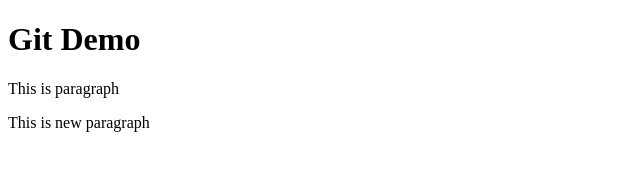
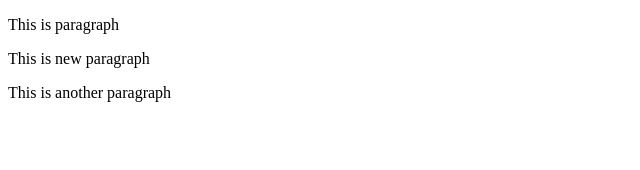
Before and after one commit to PPAP45/Demo_Git, a plain HTML site: page index.html in a window 1280 px wide. Shown: the whole page, without its empty margins (0-640 px from the left). Drawn offline with Linux system fonts and the light colour scheme.

Commit message:
version2addP

```diff
--- a/index.html
+++ b/index.html
@@ -4,11 +4,11 @@
     <meta charset="UTF-8">
     <meta http-equiv="X-UA-Compatible" content="IE=edge">
     <meta name="viewport" content="width=device-width, initial-scale=1.0">
-    <title>Git with VS Code</title>
+    <title>Git with VS Code @</title>
 </head>
 <body>
-    <h1>Git Demo</h1>
     <p>This is paragraph</p>
     <p>This is new paragraph</p>
+    <p>This is another paragraph</p>
 </body>
 </html>
```
